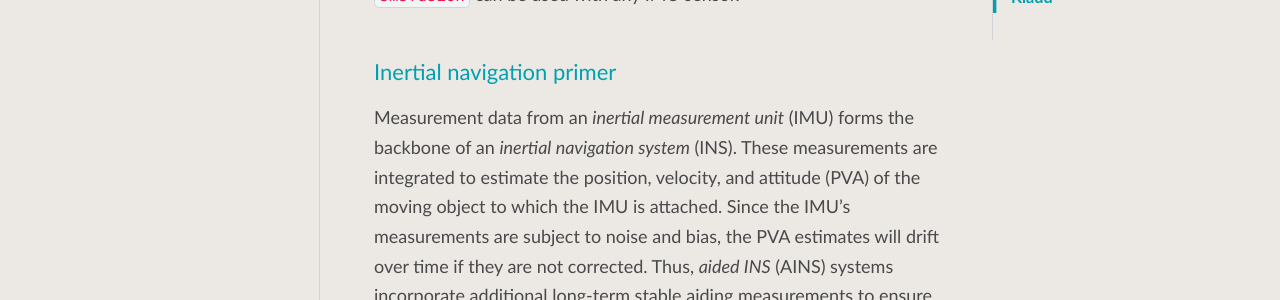
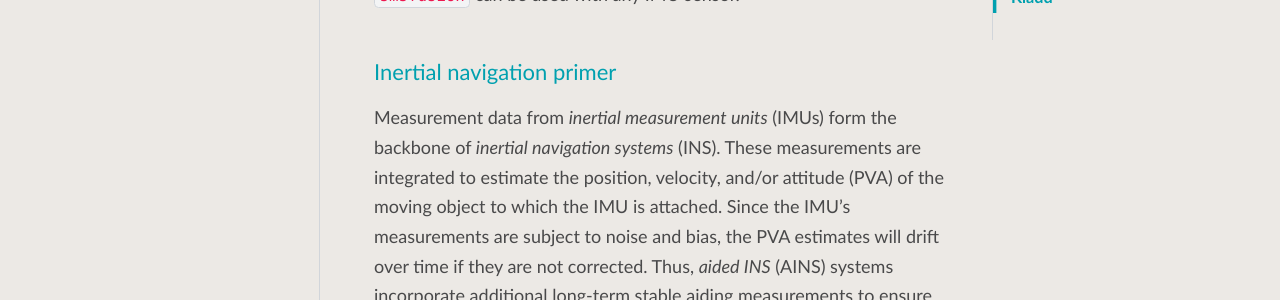
Before and after one commit to 4Subsea/smsfusion-python, a Sphinx documentation site: the page built from docs/user_guide/quickstart.rst, in a window 1280 px wide and 900 px high. Shown: the part 316-616 px from the top of the window. Built offline with Sphinx 7.4.7 and the PyData theme 0.15.4, drawn with Linux system fonts in a browser that asks for light colours.

Commit message:
some changes to primer

```diff
--- a/docs/user_guide/quickstart.rst
+++ b/docs/user_guide/quickstart.rst
@@ -6,9 +6,9 @@ hardware, the algorithms provided by ``smsfusion`` can be used with any IMU sens
 
 Inertial navigation primer
 --------------------------
-Measurement data from an `inertial measurement unit` (IMU) forms the backbone of an
-`inertial navigation system` (INS). These measurements are integrated to estimate the
-position, velocity, and attitude (PVA) of the moving object to which the IMU is attached.
+Measurement data from `inertial measurement units` (IMUs) form the backbone of
+`inertial navigation systems` (INS). These measurements are integrated to estimate the
+position, velocity, and/or attitude (PVA) of the moving object to which the IMU is attached.
 Since the IMU's measurements are subject to noise and bias, the PVA estimates will drift
 over time if they are not corrected. Thus, `aided INS` (AINS) systems incorporate additional
 long-term stable aiding measurements to ensure convergence and stability of the INS.
```
